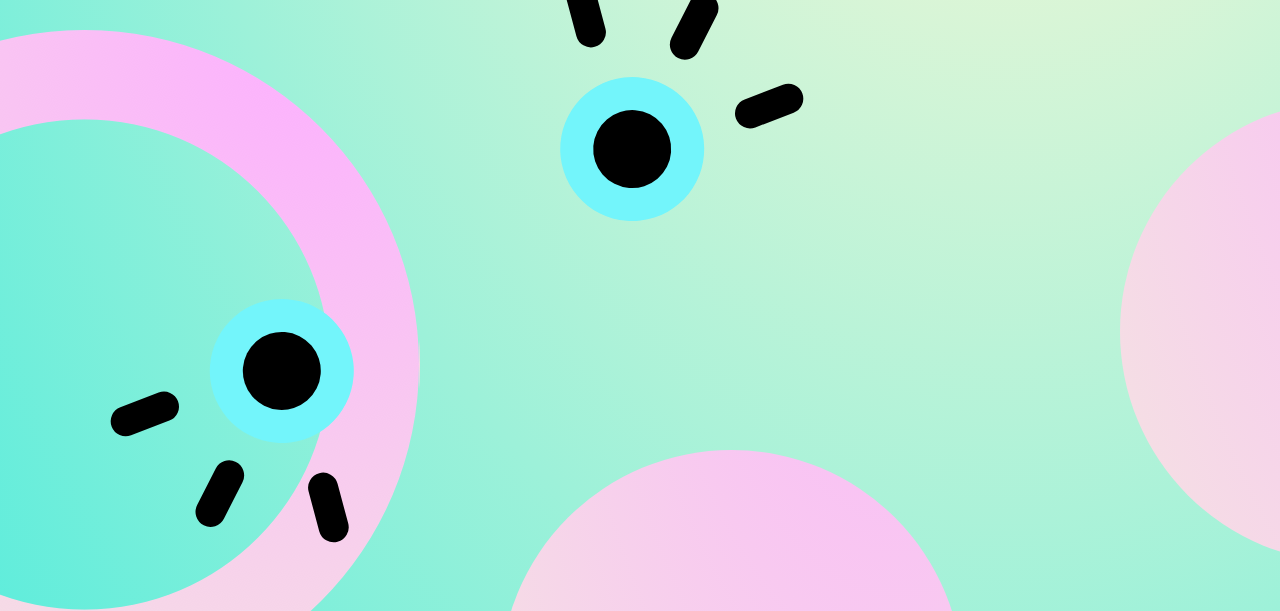
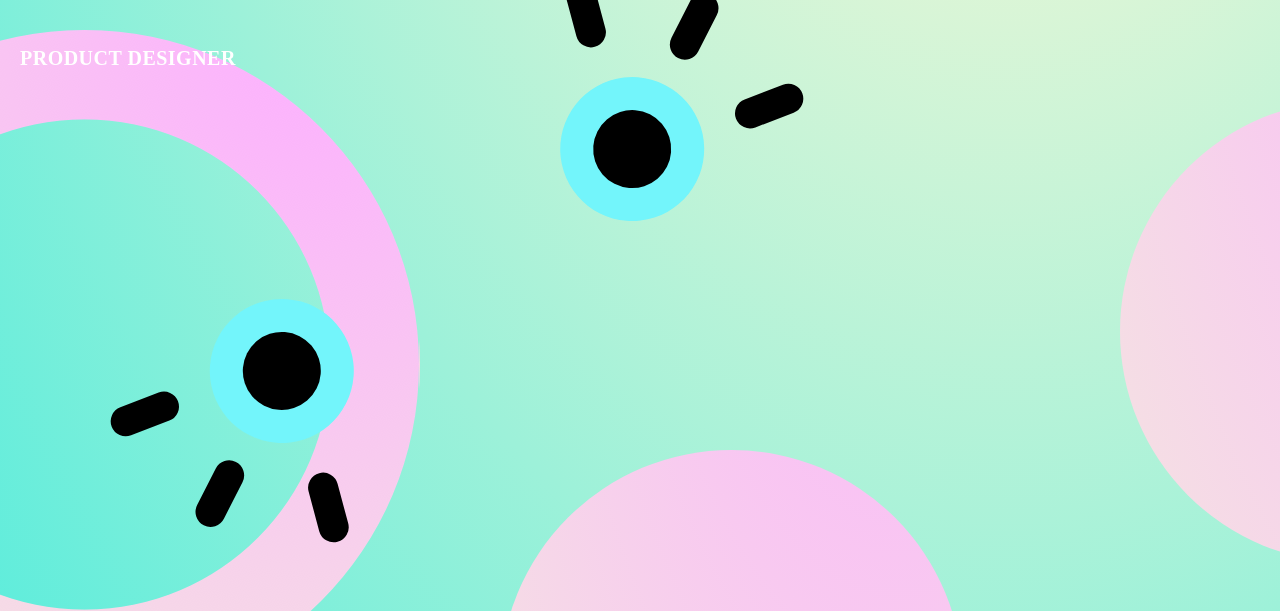
Before and after one commit to jwxhuang/2019Portfolio, a plain HTML site: page index.html in a window 1280 px wide. Shown: the top 611 px of the page. Drawn offline with Linux system fonts and the light colour scheme.

Commit message:
Update index.html

```diff
--- a/index.html
+++ b/index.html
@@ -45,6 +45,9 @@
   <h1 class="jwxhuang">
     JWXHUANG
   </h1>
+  <h2 class="h2">
+    PRODUCT DESIGNER
+  </h2>
 
   <script>
     var balls = document.getElementsByClassName("ball");
@@ -52,7 +55,7 @@
       var x1 = event.clientX * 100 / window.innerWidth + "%";
       var y1 = event.clientY * 100 / window.innerHeight + "%";
 
-      var x2 = ( event.clientX) * 100 / window.innerWidth + "%";
+      var x2 = (event.clientX) * 100 / window.innerWidth + "%";
       var y2 = (event.clientY) * 100 / window.innerHeight + "%";
 
       balls[0].style.left = x1;
```
